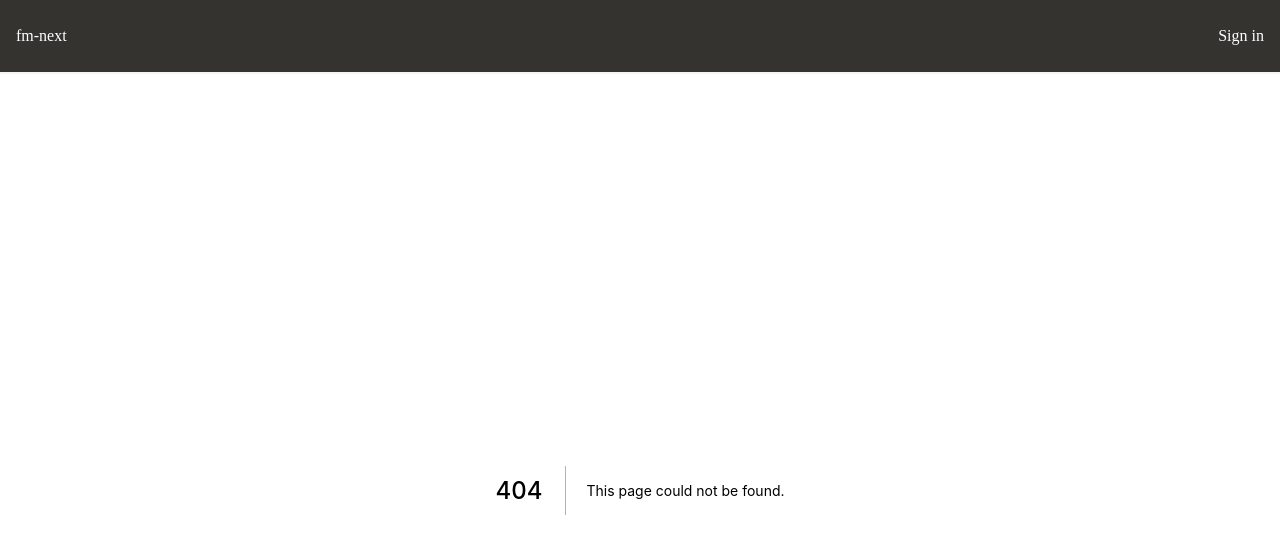
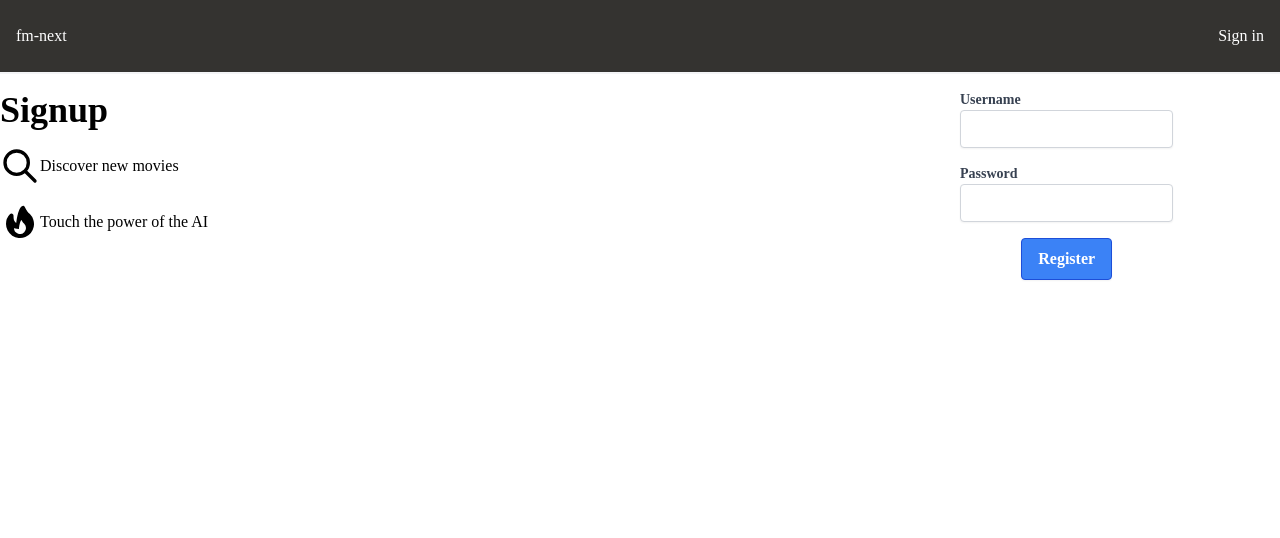
Before and after one commit to fra-malagisi/fm-next, a Next.js app: page /sign-up in a window 1280 px wide. Before the commit this address had no page. Shown: the top 538 px of the page. Built offline with nearby package versions, Linux system fonts and the light colour scheme.

Commit message:
fix: build

```diff
--- a/components/button/button.module.css
+++ b/components/button/button.module.css
@@ -1,3 +1,3 @@
 .button {
-  @apply rounded border border-blue-700 bg-blue-500 py-2 px-4 font-bold text-white hover:bg-blue-700;
+  @apply rounded border border-blue-700 bg-blue-500 py-2 px-4 font-bold text-white shadow-sm hover:bg-blue-700;
 }
--- a/components/index.ts
+++ b/components/index.ts
@@ -1,2 +1,3 @@
 export { Header } from './header';
 export { Input } from './input';
+export { Button } from './button';
--- a/components/input/input.module.css
+++ b/components/input/input.module.css
@@ -13,7 +13,7 @@
   }
 
   &-label {
-    @apply not-sr-only block text-sm font-medium;
+    @apply not-sr-only block text-sm font-medium font-semibold;
 
     &--error {
       @apply text-red-500;
--- /dev/null
+++ b/icons/fire-icon.tsx
@@ -0,0 +1,15 @@
+import { FC } from 'react';
+
+const FireIcon: FC<unknown> = () => {
+  return (
+    <svg xmlns='http://www.w3.org/2000/svg' className='h-5 w-5' viewBox='0 0 20 20' fill='currentColor'>
+      <path
+        fillRule='evenodd'
+        d='M12.395 2.553a1 1 0 00-1.45-.385c-.345.23-.614.558-.822.88-.214.33-.403.713-.57 1.116-.334.804-.614 1.768-.84 2.734a31.365 31.365 0 00-.613 3.58 2.64 2.64 0 01-.945-1.067c-.328-.68-.398-1.534-.398-2.654A1 1 0 005.05 6.05 6.981 6.981 0 003 11a7 7 0 1011.95-4.95c-.592-.591-.98-.985-1.348-1.467-.363-.476-.724-1.063-1.207-2.03zM12.12 15.12A3 3 0 017 13s.879.5 2.5.5c0-1 .5-4 1.25-4.5.5 1 .786 1.293 1.371 1.879A2.99 2.99 0 0113 13a2.99 2.99 0 01-.879 2.121z'
+        clipRule='evenodd'
+      />
+    </svg>
+  );
+};
+
+export default FireIcon;
--- a/icons/index.ts
+++ b/icons/index.ts
@@ -1,2 +1,3 @@
 export { default as MenuIcon } from './menu-icon';
 export { default as SearchIcon } from './search-icon';
+export { default as FireIcon } from './fire-icon';
--- a/pages/index.tsx
+++ b/pages/index.tsx
@@ -1,34 +1,42 @@
 import axios from 'axios';
 import useMovie, { MoviesWithPagination } from 'common/hooks/movie.hook';
 import { Input } from 'components';
+// import { Button } from 'components/button';
 import { MovieBox } from 'components/movie-box';
 import { Paginator } from 'components/paginator';
 import { NextPage } from 'next';
 import React from 'react';
-import { movieConverter } from 'utils';
+import { useForm } from 'react-hook-form';
+// import { movieConverter } from 'utils';
 
-import dbConnect from '../lib/dbConnect';
-import MovieSchema, { Movie, MovieBe } from '../models/movie';
+// import dbConnect from '../lib/dbConnect';
+// import MovieSchema, { Movie, MovieBe } from '../models/movie';
 
-const Home: NextPage<{
-  moviesWithPagination: MoviesWithPagination;
-}> = ({ moviesWithPagination }) => {
-  const { movies, total, isLoading, setPagination } = useMovie(
-    { limit: 10, offset: 0 },
-    moviesWithPagination
-  );
+type MoviesSearchFormType = {
+  filter: string;
+};
+
+const Home: NextPage<unknown> = () => {
+  const { movies, total, isLoading, setPagination } = useMovie({ limit: 10, offset: 0 });
+
+  const { register, handleSubmit } = useForm<MoviesSearchFormType>();
+
+  const handleSearch = (data: MoviesSearchFormType) =>
+    setPagination({ limit: 10, offset: 0, title: data.filter });
 
   const handlePageChange = (page: number) => setPagination({ limit: 10, offset: (page - 1) * 10 });
 
   return (
     <>
       <div className='mb-4 flex justify-center'>
-        <div className='w-4/12'>
-          <Input name='movie-filter' label='Filter movies' />
-        </div>
+        <form className='w-4/12' onSubmit={handleSubmit(handleSearch)}>
+          <div className='flex items-center'>
+            <Input label='Filter movies' withAction={true} {...register('filter')} />
+          </div>
+        </form>
       </div>
       <div className='mb-4 grid grid-cols-3 gap-4'>
-        {movies && movies.map(movie => <MovieBox key={movie.id} movie={movie} />)}
+        {!isLoading && movies && movies.map(movie => <MovieBox key={movie.id} movie={movie} />)}
       </div>
       {total && <Paginator total={total || 0} handlePageChange={handlePageChange} />}
     </>
--- /dev/null
+++ b/pages/sign-up.tsx
@@ -0,0 +1,48 @@
+import { Input, Button } from 'components';
+import { FireIcon, SearchIcon } from 'icons';
+import { NextPage } from 'next';
+import React from 'react';
+import { useForm } from 'react-hook-form';
+
+type SignUpFormType = {
+  username: string;
+  password: string;
+};
+
+const SignUp: NextPage<unknown> = () => {
+  const {
+    register,
+    handleSubmit,
+    formState: { errors },
+  } = useForm<SignUpFormType>();
+  return (
+    <section className='flex'>
+      <div className=' flex h-screen w-4/6 flex-col'>
+        <h2 className='mb-4 text-4xl font-bold'>Signup</h2>
+        <ul>
+          <li className='mb-4 flex h-10'>
+            <SearchIcon />
+            <span className='flex items-center'>Discover new movies</span>
+          </li>
+          <li className='mb-4 flex h-10'>
+            <FireIcon />
+            <span className='flex items-center'>Touch the power of the AI</span>
+          </li>
+        </ul>
+      </div>
+      <div className='flex w-1/3 justify-center'>
+        <form className='flex w-1/2 flex-col items-center'>
+          <div className='mb-4 w-full'>
+            <div className='mb-4'>
+              <Input label='Username' {...register('username')} />
+            </div>
+            <Input label='Password' type='password' {...register('password')} />
+          </div>
+          <Button label='Register' />
+        </form>
+      </div>
+    </section>
+  );
+};
+
+export default SignUp;
```
